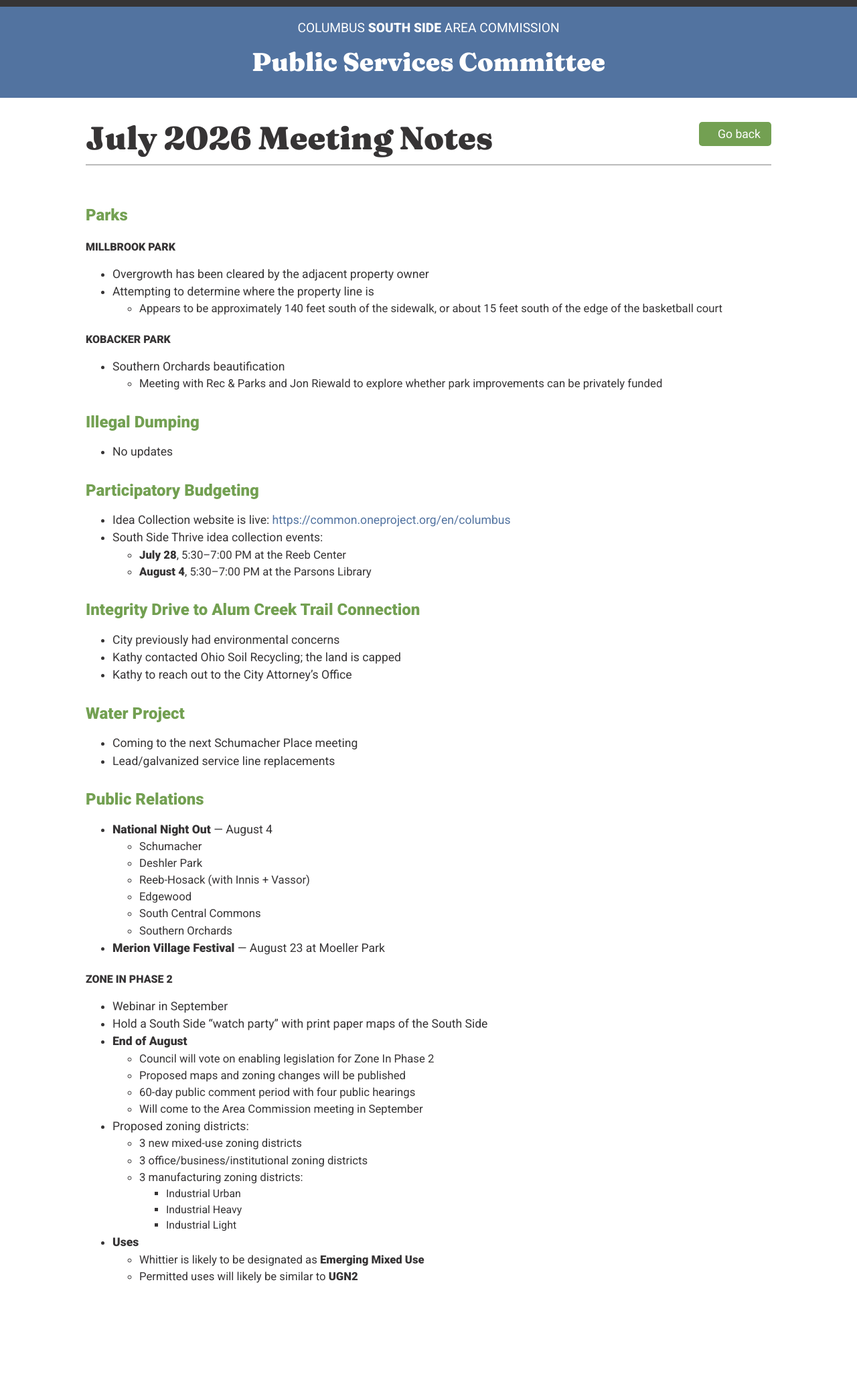
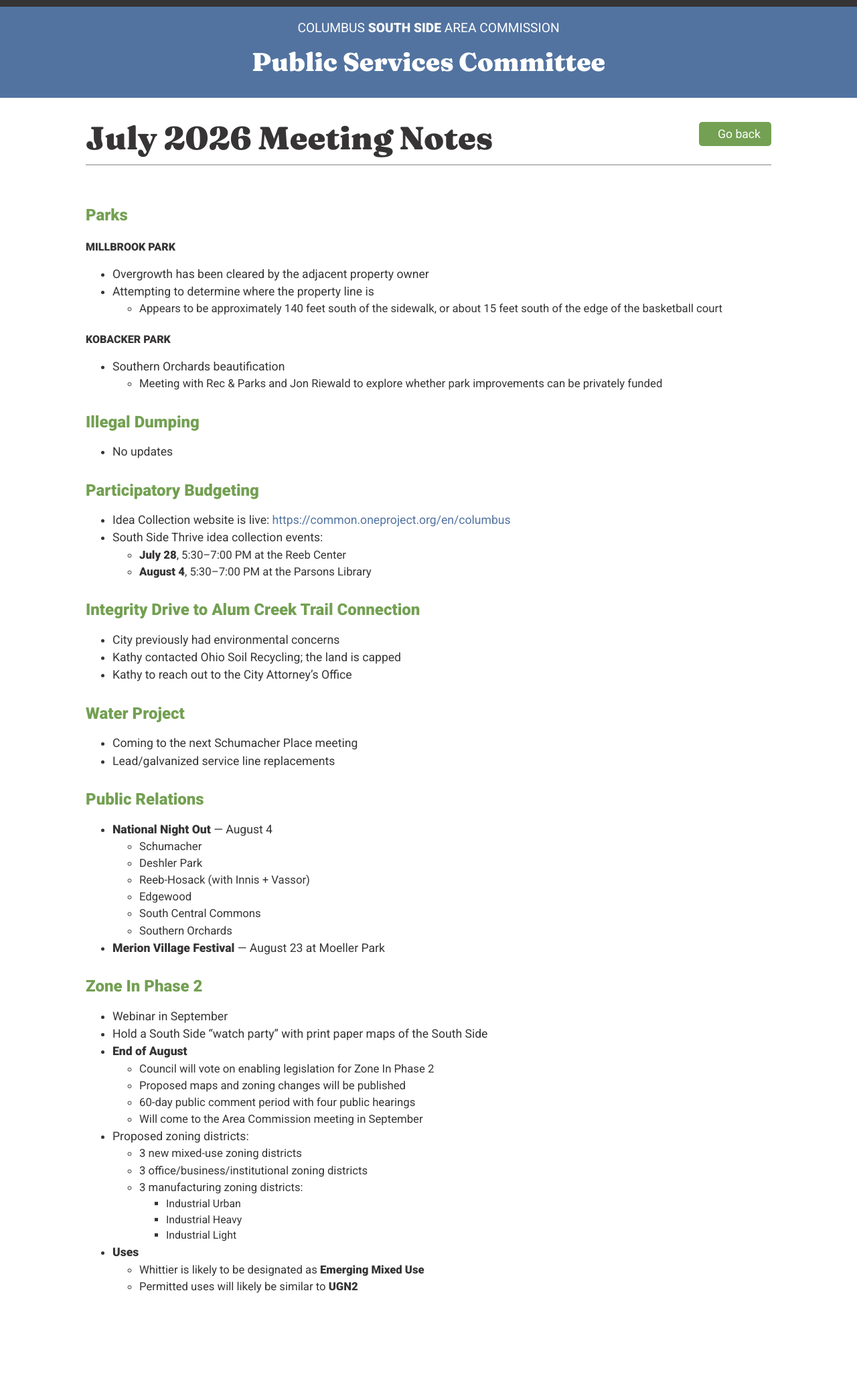
Before and after one commit to justinsoltesz/cssacpublicservices, a Jekyll site: the page built from _meetings/2026-07.md, in a window 1280 px wide. Shown: the whole page at 67% size. Built offline with Jekyll 4.4.1, drawn with Linux system fonts in a browser that asks for light colours; Markdown is read by kramdown in place of the engine named in the settings.

Commit message:
Update 2026-07.md

```diff
--- a/_meetings/2026-07.md
+++ b/_meetings/2026-07.md
@@ -50,7 +50,7 @@
   - Southern Orchards
 - **Merion Village Festival** — August 23 at Moeller Park
 
-### Zone In Phase 2
+## Zone In Phase 2
 
 - Webinar in September
 - Hold a South Side "watch party" with print paper maps of the South Side
```
